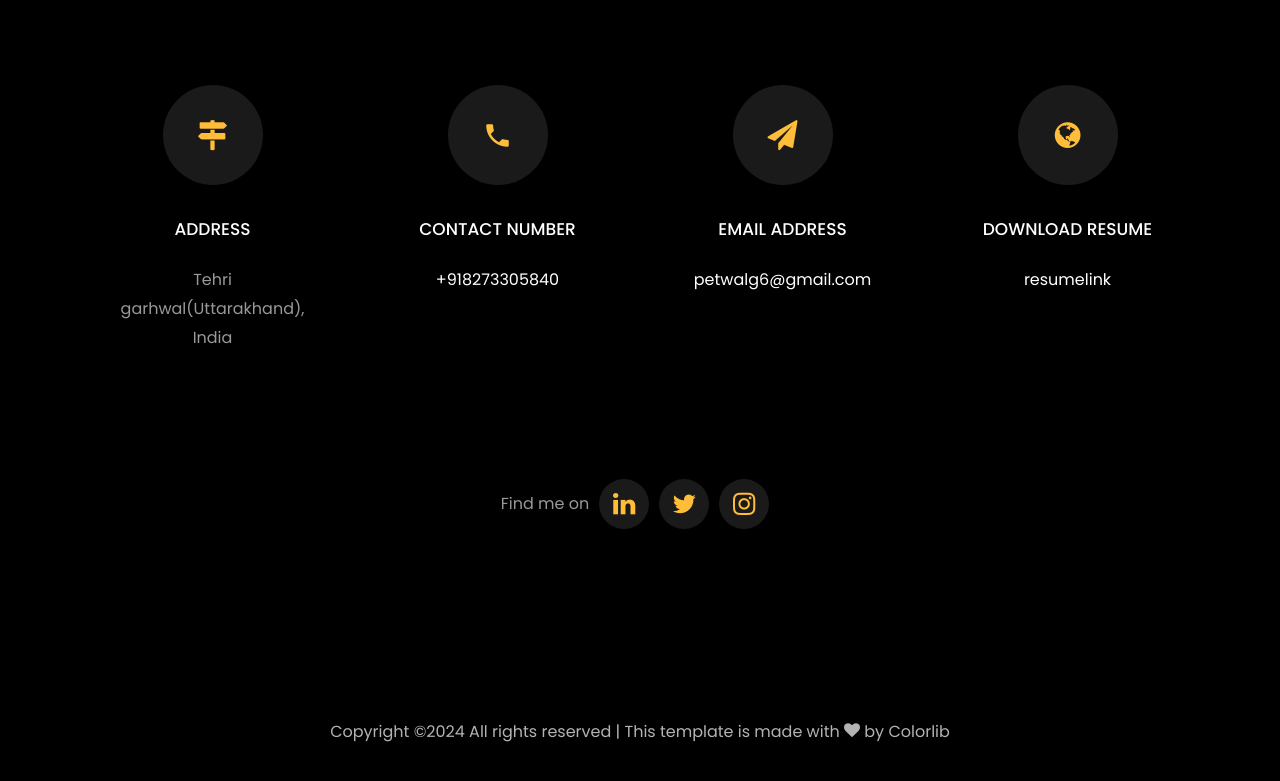
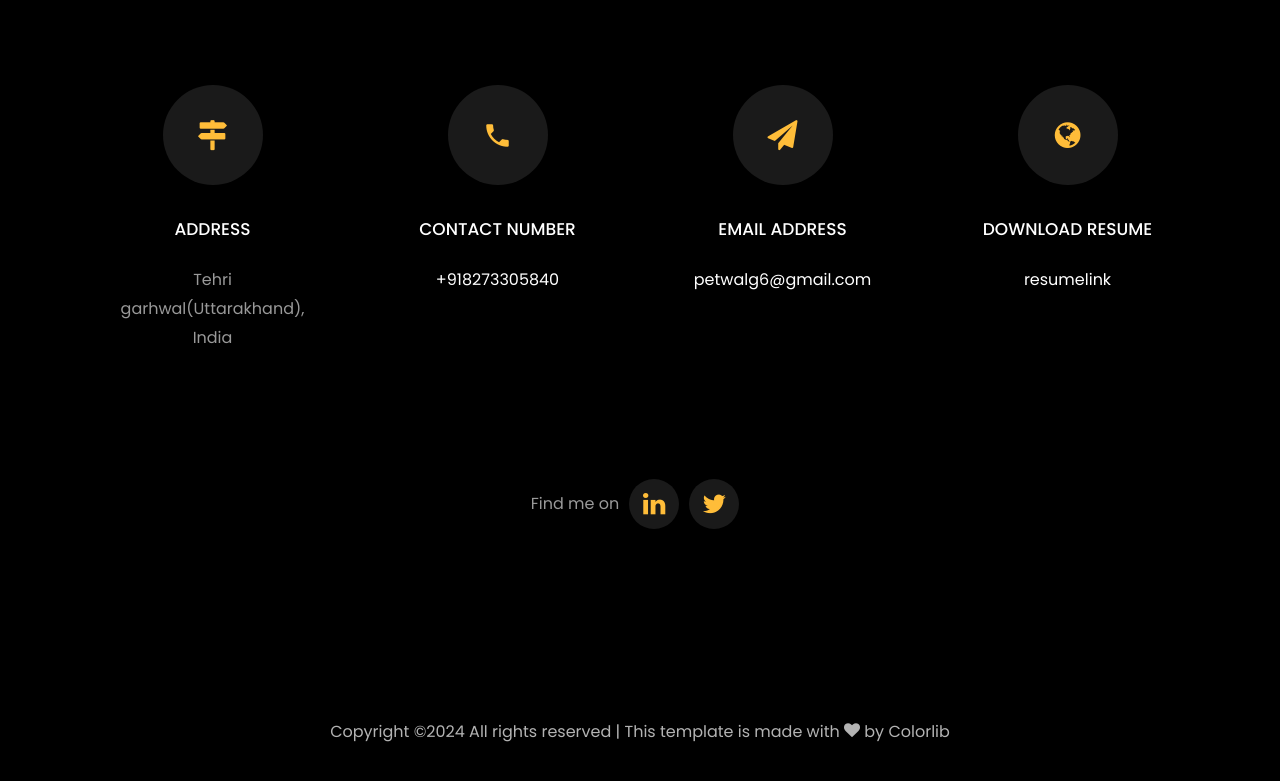
Before and after one commit to Gauravpetwal/portfolio, a plain HTML site: page index.html in a window 1280 px wide. Shown: the part 2395-3176 px from the top of the page. Drawn offline with Linux system fonts and the light colour scheme; files whose address does not match are found by name.

Commit message:
Update index.html

```diff
--- a/index.html
+++ b/index.html
@@ -403,10 +403,10 @@
 					<ul class="ftco-footer-social list-unstyled d-flex justify-content-center align-items-center mb-0">
 					  <li class="ftco-animate normal-txt">Find me on  </li>
 					  <!-- <li class="ftco-animate"><a href="https://www.youtube.com/@RishabhMishraOfficial"><span class="icon-youtube"></span></a></li> -->
-					  <li class="ftco-animate"><a href="https://tinyurl.com/yc8crdj7"><span class="icon-linkedin"></span></a></li>
+					  <li class="ftco-animate"><a href="https://in.linkedin.com/in/gauravprasad/uk09"><span class="icon-linkedin"></span></a></li>
 					  <li class="ftco-animate"><a href="https://x.com/Petwalg?s=09"><span class="icon-twitter"></span></a></li>
 					  <!-- <li class="ftco-animate"><a href="https://twitter.com/rishabhnmishra"><span class="icon-facebook"></span></a></li> -->
-				      <li class="ftco-animate"><a href="https://www.instagram.com/petwal_/"><span class="icon-instagram"></span></a></li>
+<!-- 				      <li class="ftco-animate"><a href="https://www.instagram.com/petwal_/"><span class="icon-instagram"></span></a></li> -->
 					</ul>
 				<br>
 		   </div>
```
